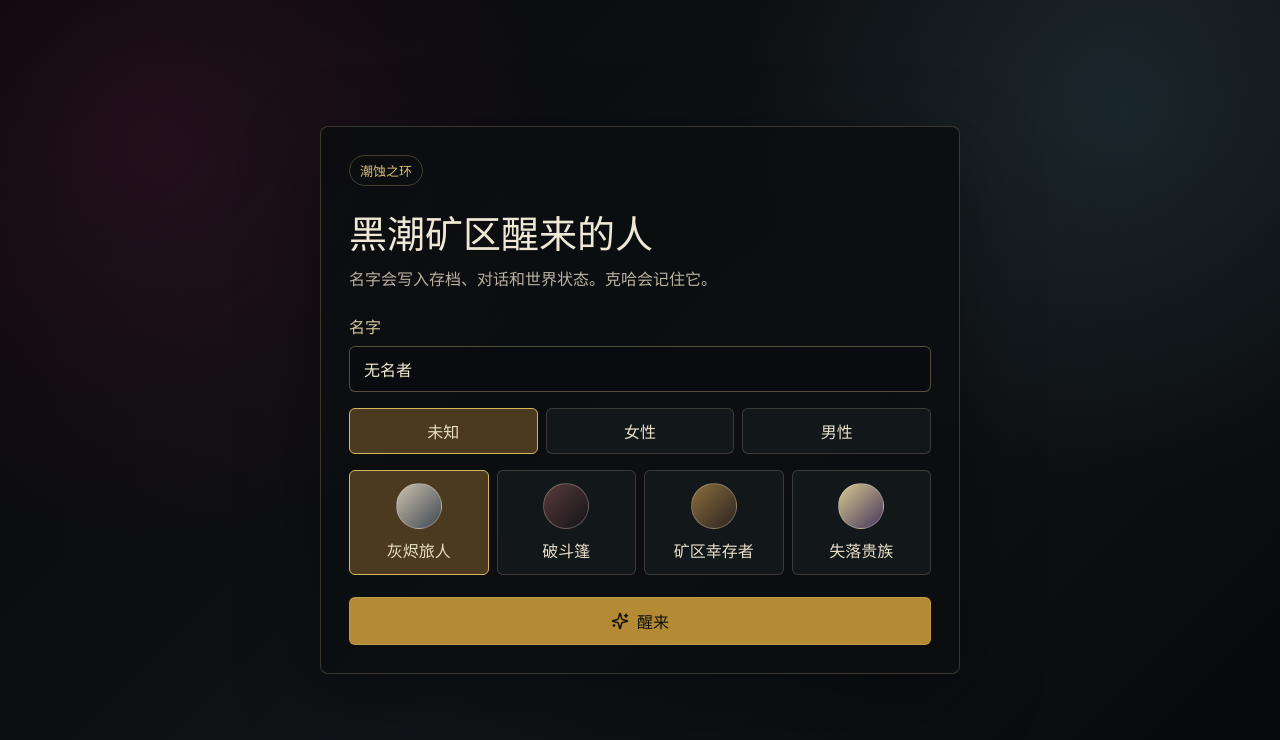
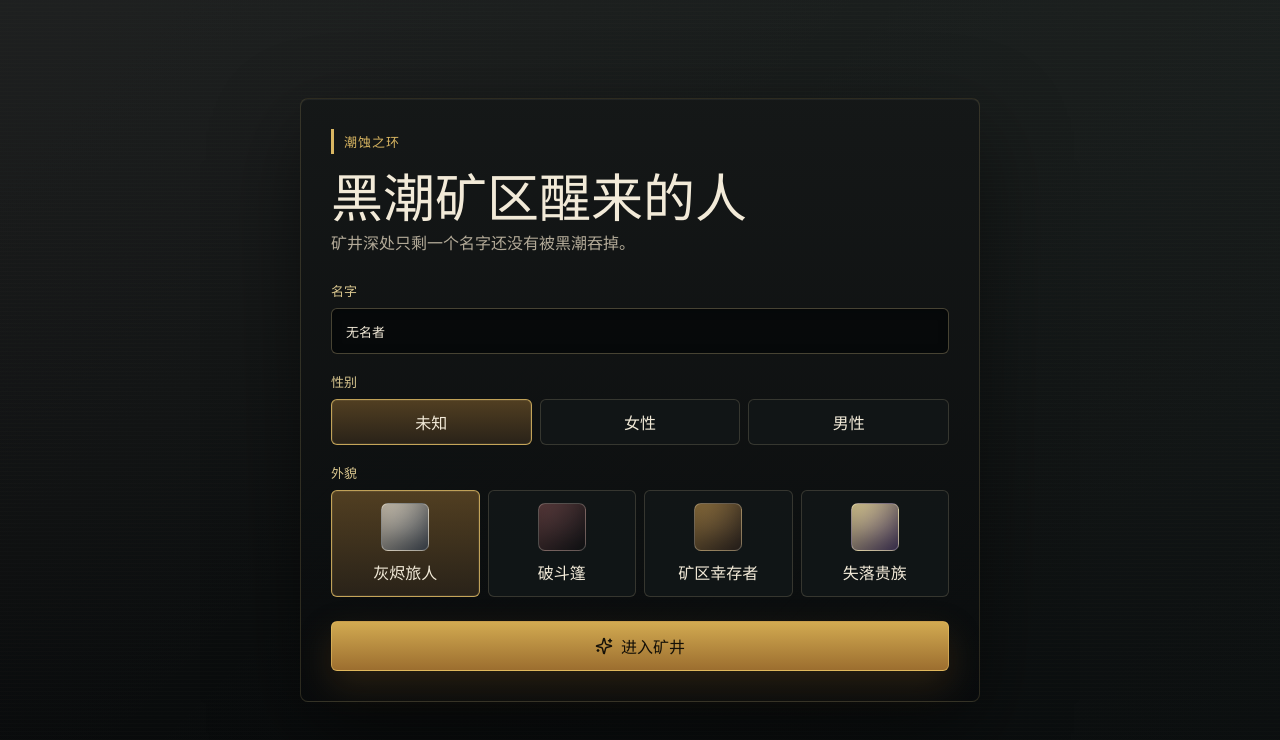
Before and after one commit to hannnnnnnny/RPG-Game, a React (Vite) app: page / in a window 1280 px wide. Shown: the top 740 px of the page. Built offline with nearby package versions, Linux system fonts and the light colour scheme.

Commit message:
Polish prototype UI

```diff
--- a/src/app/App.tsx
+++ b/src/app/App.tsx
@@ -37,13 +37,14 @@ function CharacterCreator() {
       <section className="creation-panel" aria-labelledby="creation-title">
         <div className="brand-mark">潮蚀之环</div>
         <h1 id="creation-title">黑潮矿区醒来的人</h1>
-        <p>名字会写入存档、对话和世界状态。克哈会记住它。</p>
+        <p>矿井深处只剩一个名字还没有被黑潮吞掉。</p>
 
         <label>
           名字
           <input value={name} onChange={(event) => setName(event.target.value)} maxLength={18} />
         </label>
 
+        <div className="field-label">性别</div>
         <div className="segmented" aria-label="性别">
           {[
             ["unknown", "未知"],
@@ -61,6 +62,7 @@ function CharacterCreator() {
           ))}
         </div>
 
+        <div className="field-label">外貌</div>
         <div className="appearance-grid" aria-label="外貌">
           {[
             ["ashen", "灰烬旅人"],
@@ -87,7 +89,7 @@ function CharacterCreator() {
           type="button"
         >
           <Sparkles size={18} />
-          醒来
+          进入矿井
         </button>
       </section>
     </main>
@@ -274,7 +276,7 @@ function CharacterPanel() {
       </dl>
       <button className="quiet-button" onClick={resetRun} type="button">
         <RotateCcw size={15} />
-        重置测试存档
+        重置旅程
       </button>
     </section>
   );
@@ -292,7 +294,7 @@ function InventoryPanel() {
         <h2>背包</h2>
       </div>
       {inventory.length === 0 ? (
-        <p className="muted">击杀感染者或触碰图腾后会出现第一批随机词条装备。</p>
+        <p className="muted">矿袋空着，只剩黑潮和铁锈的气味。</p>
       ) : (
         <div className="item-list">
           {inventory.slice(0, 8).map((item) => (
@@ -325,7 +327,7 @@ function QuestPanel() {
     if (!world.flags.firstDwarfChoice) list.push("处理受伤矮人的命运");
     if (!world.flags.touchedTotemFragment) list.push("触碰图腾残片");
     if (world.flags.touchedTotemFragment && !world.flags.escapedMine) list.push("前往矿井出口");
-    if (world.flags.escapedMine) list.push("等待灰灯镇地图实装");
+    if (world.flags.escapedMine) list.push("灰灯镇的路还在雾里");
     return list;
   }, [world.flags]);
 
--- a/src/game/scenes/MineIntroScene.ts
+++ b/src/game/scenes/MineIntroScene.ts
@@ -152,7 +152,7 @@ export class MineIntroScene extends Phaser.Scene {
 
   private createObjectiveText() {
     this.objectiveText = this.add
-      .text(24, 500, "目标：逃出矿井。E 互动，J 攻击，Space 翻滚。", {
+      .text(24, 500, "目标：沿矿灯残影逃出矿井。", {
         color: "#d9cfb7",
         fontSize: "14px",
         backgroundColor: "#111417cc",
--- a/src/styles.css
+++ b/src/styles.css
@@ -1,8 +1,26 @@
 :root {
-  color: #efe8d7;
-  background: #060708;
+  --bg: #080a0b;
+  --bg-soft: #0d1011;
+  --surface: rgba(16, 19, 20, 0.88);
+  --surface-strong: rgba(22, 25, 25, 0.96);
+  --surface-muted: rgba(26, 30, 30, 0.82);
+  --line: rgba(206, 181, 116, 0.18);
+  --line-strong: rgba(225, 197, 125, 0.36);
+  --text: #f2ead8;
+  --muted: #b3aa98;
+  --dim: #7f786b;
+  --gold: #d9b662;
+  --gold-deep: #8c6530;
+  --blood: #b95b61;
+  --moss: #88a96d;
+  --blue: #7bb0c9;
+  --violet: #8b5a9b;
+  --shadow: rgba(0, 0, 0, 0.46);
+  --radius: 8px;
+  color: var(--text);
+  background: var(--bg);
   font-family:
-    Inter, "Microsoft YaHei", "PingFang SC", "Noto Sans SC", system-ui, -apple-system, BlinkMacSystemFont, sans-serif;
+    "Aptos", "Microsoft YaHei", "PingFang SC", "Noto Sans SC", system-ui, -apple-system, BlinkMacSystemFont, sans-serif;
   font-synthesis: none;
   text-rendering: optimizeLegibility;
   -webkit-font-smoothing: antialiased;
@@ -12,14 +30,38 @@
   box-sizing: border-box;
 }
 
+html {
+  background: var(--bg);
+  scroll-behavior: smooth;
+}
+
 body {
   margin: 0;
   min-width: 320px;
-  min-height: 100vh;
+  min-height: 100dvh;
   background:
-    radial-gradient(circle at 12% 18%, rgba(103, 31, 70, 0.28), transparent 26rem),
-    radial-gradient(circle at 88% 14%, rgba(55, 99, 102, 0.24), transparent 24rem),
-    linear-gradient(135deg, #050607 0%, #111418 55%, #07080a 100%);
+    linear-gradient(180deg, rgba(27, 31, 30, 0.96), rgba(7, 9, 10, 0.98)),
+    repeating-linear-gradient(90deg, rgba(255, 255, 255, 0.018) 0, rgba(255, 255, 255, 0.018) 1px, transparent 1px, transparent 7px);
+  overflow: hidden;
+}
+
+body::before {
+  content: "";
+  position: fixed;
+  inset: 0;
+  pointer-events: none;
+  z-index: 0;
+  opacity: 0.5;
+  background:
+    repeating-linear-gradient(0deg, rgba(220, 202, 150, 0.025) 0, rgba(220, 202, 150, 0.025) 1px, transparent 1px, transparent 4px),
+    linear-gradient(135deg, rgba(114, 48, 73, 0.08), transparent 42%, rgba(69, 102, 96, 0.08));
+  mix-blend-mode: screen;
+}
+
+#root {
+  position: relative;
+  z-index: 1;
+  min-height: 100dvh;
 }
 
 button,
@@ -29,73 +71,112 @@ input {
 
 button {
   cursor: pointer;
+  transition:
+    transform 160ms ease,
+    border-color 160ms ease,
+    background-color 160ms ease,
+    color 160ms ease,
+    box-shadow 160ms ease;
+}
+
+button:hover {
+  border-color: var(--line-strong);
+}
+
+button:active {
+  transform: translateY(1px) scale(0.99);
+}
+
+button:focus-visible,
+input:focus-visible {
+  outline: 2px solid rgba(217, 182, 98, 0.72);
+  outline-offset: 2px;
 }
 
 .creation-screen {
-  min-height: 100vh;
+  min-height: 100dvh;
   display: grid;
   place-items: center;
   padding: 28px;
 }
 
 .creation-panel {
-  width: min(640px, 100%);
-  padding: 28px;
-  border: 1px solid rgba(221, 202, 150, 0.22);
-  border-radius: 8px;
-  background: rgba(12, 14, 17, 0.88);
-  box-shadow: 0 24px 80px rgba(0, 0, 0, 0.36);
+  width: min(680px, 100%);
+  padding: 30px;
+  border: 1px solid var(--line);
+  border-radius: var(--radius);
+  background:
+    linear-gradient(180deg, rgba(21, 24, 24, 0.94), rgba(10, 12, 13, 0.94)),
+    repeating-linear-gradient(135deg, rgba(217, 182, 98, 0.035) 0, rgba(217, 182, 98, 0.035) 1px, transparent 1px, transparent 14px);
+  box-shadow:
+    0 32px 90px var(--shadow),
+    inset 0 1px 0 rgba(255, 255, 255, 0.05);
 }
 
 .brand-mark {
   width: fit-content;
-  color: #d7bd76;
-  border: 1px solid rgba(215, 189, 118, 0.28);
-  border-radius: 999px;
-  padding: 5px 10px;
+  color: var(--gold);
+  border-left: 3px solid var(--gold);
+  padding: 3px 0 3px 10px;
   margin-bottom: 18px;
   font-size: 13px;
+  font-weight: 700;
+  letter-spacing: 0.08em;
 }
 
 .creation-panel h1 {
   margin: 0 0 8px;
   font-family: Georgia, "Times New Roman", serif;
-  font-size: 38px;
+  font-size: clamp(34px, 6vw, 52px);
+  line-height: 0.96;
   font-weight: 600;
+  text-wrap: balance;
 }
 
 .creation-panel p {
-  color: #b9b1a2;
-  margin: 0 0 22px;
-  line-height: 1.6;
+  max-width: 38rem;
+  color: var(--muted);
+  margin: 0 0 24px;
+  line-height: 1.7;
+  text-wrap: pretty;
 }
 
-.creation-panel label {
+.creation-panel label,
+.field-label {
   display: grid;
   gap: 8px;
-  color: #d7c99f;
+  color: #d9c68f;
+  font-size: 13px;
+  font-weight: 700;
+}
+
+.field-label {
+  margin-top: 18px;
 }
 
 .creation-panel input {
   width: 100%;
-  border: 1px solid rgba(220, 202, 150, 0.35);
-  background: #090b0e;
-  color: #f4ead1;
+  border: 1px solid rgba(220, 202, 150, 0.3);
+  background: rgba(7, 9, 10, 0.94);
+  color: var(--text);
   border-radius: 6px;
-  padding: 12px 14px;
+  padding: 13px 14px;
   outline: none;
+  box-shadow: inset 0 1px 10px rgba(0, 0, 0, 0.25);
 }
 
 .creation-panel input:focus {
-  border-color: #d9bd72;
-  box-shadow: 0 0 0 3px rgba(217, 189, 114, 0.12);
+  border-color: var(--gold);
+  box-shadow:
+    0 0 0 3px rgba(217, 182, 98, 0.11),
+    inset 0 1px 10px rgba(0, 0, 0, 0.25);
 }
 
 .segmented,
 .appearance-grid {
   display: grid;
   gap: 8px;
-  margin-top: 16px;
+  margin-top: 8px;
 }
 
 .segmented {
@@ -112,15 +193,22 @@ button {
 .quiet-button,
 .item-row,
 .choice-list button {
-  border: 1px solid rgba(225, 211, 168, 0.2);
-  background: rgba(20, 24, 28, 0.92);
-  color: #e9dfc9;
+  border: 1px solid rgba(225, 211, 168, 0.18);
+  background: rgba(18, 22, 23, 0.92);
+  color: var(--text);
   border-radius: 6px;
 }
 
 .segmented button,
 .appearance-grid button {
   min-height: 46px;
+}
+
+.segmented button:hover,
+.appearance-grid button:hover,
+.quiet-button:hover,
+.choice-list button:hover {
+  background: rgba(36, 41, 40, 0.96);
 }
 
 .appearance-grid button {
@@ -131,16 +219,19 @@ button {
 }
 
 .selected {
-  border-color: #d6b65b !important;
-  background: rgba(79, 61, 33, 0.95) !important;
+  border-color: rgba(217, 182, 98, 0.86) !important;
+  background:
+    linear-gradient(180deg, rgba(83, 64, 34, 0.98), rgba(42, 35, 25, 0.98)) !important;
+  box-shadow: inset 0 0 0 1px rgba(255, 232, 171, 0.08);
 }
 
 .portrait {
-  width: 46px;
-  height: 46px;
-  border-radius: 50%;
-  border: 1px solid rgba(239, 232, 215, 0.28);
+  width: 48px;
+  height: 48px;
+  border-radius: 7px;
+  border: 1px solid rgba(239, 232, 215, 0.24);
   display: block;
+  box-shadow: inset 0 -12px 20px rgba(0, 0, 0, 0.24);
 }
 
 .portrait.ashen {
@@ -161,15 +252,22 @@ button {
 
 .primary-action {
   width: 100%;
-  margin-top: 22px;
-  min-height: 48px;
+  margin-top: 24px;
+  min-height: 50px;
   display: inline-flex;
   justify-content: center;
   align-items: center;
   gap: 8px;
-  background: #b48a35;
-  color: #12100b;
-  font-weight: 700;
+  border-color: rgba(236, 197, 103, 0.54);
+  background: linear-gradient(180deg, #d2aa51, #9c6e2f);
+  color: #141008;
+  font-weight: 800;
+  box-shadow: 0 14px 34px rgba(122, 83, 29, 0.28);
+}
+
+.primary-action:hover {
+  background: linear-gradient(180deg, #e3bd62, #a87934);
+  box-shadow: 0 18px 40px rgba(122, 83, 29, 0.34);
 }
 
 .primary-action:disabled {
@@ -178,9 +276,9 @@ button {
 }
 
 .game-shell {
-  height: 100vh;
+  height: 100dvh;
   display: grid;
-  grid-template-columns: minmax(0, 1fr) 380px;
+  grid-template-columns: minmax(0, 1fr) clamp(340px, 24vw, 410px);
   gap: 12px;
   padding: 12px;
 }
@@ -189,9 +287,23 @@ button {
   position: relative;
   min-width: 0;
   overflow: hidden;
-  border: 1px solid rgba(198, 179, 122, 0.18);
-  border-radius: 8px;
-  background: #050607;
+  border: 1px solid rgba(206, 181, 116, 0.16);
+  border-radius: var(--radius);
+  background: #060809;
+  box-shadow:
+    inset 0 0 0 1px rgba(255, 255, 255, 0.018),
+    0 18px 60px rgba(0, 0, 0, 0.34);
+}
+
+.play-area::after {
+  content: "";
+  position: absolute;
+  inset: 0;
+  pointer-events: none;
+  z-index: 4;
+  background:
+    linear-gradient(90deg, rgba(0, 0, 0, 0.28), transparent 16%, transparent 72%, rgba(0, 0, 0, 0.18)),
+    linear-gradient(180deg, rgba(0, 0, 0, 0.1), transparent 35%, rgba(0, 0, 0, 0.2));
 }
 
 .game-canvas {
@@ -206,7 +318,7 @@ button {
   inset: 0;
   display: grid;
   place-items: center;
-  color: #cdbb84;
+  color: var(--gold);
   background: #060708;
 }
 
@@ -221,13 +333,20 @@ button {
   display: grid;
   align-content: start;
   gap: 12px;
+  padding-right: 2px;
+  scrollbar-color: rgba(217, 182, 98, 0.35) transparent;
 }
 
 .panel-section {
-  border: 1px solid rgba(198, 179, 122, 0.18);
-  border-radius: 8px;
-  background: rgba(13, 16, 19, 0.92);
+  border: 1px solid var(--line);
+  border-radius: var(--radius);
+  background:
+    linear-gradient(180deg, rgba(17, 20, 21, 0.94), rgba(10, 12, 13, 0.94)),
+    repeating-linear-gradient(135deg, rgba(217, 182, 98, 0.025) 0, rgba(217, 182, 98, 0.025) 1px, transparent 1px, transparent 18px);
   padding: 14px;
+  box-shadow:
+    inset 0 1px 0 rgba(255, 255, 255, 0.035),
+    0 12px 34px rgba(0, 0, 0, 0.18);
 }
 
 .section-title {
@@ -235,12 +354,13 @@ button {
   align-items: center;
   gap: 8px;
   margin-bottom: 12px;
-  color: #d7bd76;
+  color: var(--gold);
 }
 
 .section-title h2 {
   font-size: 16px;
   margin: 0;
+  font-weight: 800;
 }
 
 .stat-grid {
@@ -252,18 +372,20 @@ button {
 
 .stat-grid div {
   border-radius: 6px;
-  background: #171b20;
+  background: rgba(27, 31, 32, 0.86);
   padding: 9px;
+  border: 1px solid rgba(255, 255, 255, 0.03);
 }
 
 .stat-grid dt {
-  color: #978f7f;
+  color: var(--dim);
   font-size: 12px;
 }
 
 .stat-grid dd {
   margin: 2px 0 0;
-  font-weight: 700;
+  font-weight: 800;
+  font-variant-numeric: tabular-nums;
 }
 
 .quiet-button {
@@ -274,11 +396,12 @@ button {
   align-items: center;
   justify-content: center;
   gap: 7px;
+  color: #e7dac0;
 }
 
 .hud {
   position: absolute;
-  z-index: 5;
+  z-index: 6;
   top: 14px;
   left: 14px;
   display: flex;
@@ -289,16 +412,19 @@ button {
 
 .meter,
 .hud-pill {
-  min-height: 34px;
-  border: 1px solid rgba(231, 214, 165, 0.2);
-  border-radius: 6px;
-  background: rgba(8, 10, 12, 0.78);
-  color: #f0e6cf;
-  backdrop-filter: blur(8px);
+  min-height: 36px;
+  border: 1px solid rgba(231, 214, 165, 0.18);
+  border-radius: 7px;
+  background: rgba(8, 10, 11, 0.76);
+  color: var(--text);
+  backdrop-filter: blur(12px);
+  box-shadow:
+    inset 0 1px 0 rgba(255, 255, 255, 0.04),
+    0 10px 30px rgba(0, 0, 0, 0.18);
 }
 
 .meter {
-  width: 148px;
+  width: 144px;
   padding: 6px 8px;
 }
 
@@ -311,20 +437,21 @@ button {
 
 .meter span {
   font-size: 12px;
-  color: #cfc2a6;
+  color: #d4c8ad;
 }
 
 .meter b {
   display: block;
   margin-top: 2px;
   font-size: 11px;
-  color: #a99f8e;
+  color: #b4aa98;
+  font-variant-numeric: tabular-nums;
 }
 
 .meter-track {
-  height: 6px;
+  height: 5px;
   border-radius: 999px;
-  background: #25282c;
+  background: rgba(51, 55, 56, 0.86);
   overflow: hidden;
   margin-top: 5px;
 }
@@ -335,20 +462,22 @@ button {
 }
 
 .meter-fill.red {
-  background: #b44f55;
+  background: linear-gradient(90deg, #8e3e45, var(--blood));
 }
 
 .meter-fill.green {
-  background: #7fa45e;
+  background: linear-gradient(90deg, #657c50, var(--moss));
 }
 
 .meter-fill.blue {
-  background: #5e92af;
+  background: linear-gradient(90deg, #4f7f96, var(--blue));
 }
 
 .hud-pill {
   padding: 0 10px;
   font-size: 13px;
+  font-weight: 700;
+  font-variant-numeric: tabular-nums;
 }
 
 .dialogue-panel,
@@ -357,11 +486,15 @@ button {
   z-index: 8;
   left: 18px;
   right: 18px;
-  border: 1px solid rgba(217, 189, 114, 0.26);
-  border-radius: 8px;
-  background: rgba(9, 11, 13, 0.9);
-  box-shadow: 0 20px 60px rgba(0, 0, 0, 0.28);
-  backdrop-filter: blur(10px);
+  border: 1px solid rgba(217, 182, 98, 0.24);
+  border-radius: var(--radius);
+  background:
+    linear-gradient(180deg, rgba(12, 14, 15, 0.92), rgba(6, 8, 9, 0.94)),
+    repeating-linear-gradient(90deg, rgba(217, 182, 98, 0.025) 0, rgba(217, 182, 98, 0.025) 1px, transparent 1px, transparent 12px);
+  box-shadow:
+    0 22px 70px rgba(0, 0, 0, 0.42),
+    inset 0 1px 0 rgba(255, 255, 255, 0.04);
+  backdrop-filter: blur(12px);
 }
 
 .dialogue-panel {
@@ -373,29 +506,31 @@ button {
 }
 
 .dialogue-panel.whisper {
-  border-color: rgba(166, 92, 185, 0.42);
+  border-color: rgba(144, 80, 163, 0.46);
 }
 
 .dialogue-panel.warning {
-  border-color: rgba(185, 72, 58, 0.42);
+  border-color: rgba(185, 72, 58, 0.48);
 }
 
 .dialogue-panel strong {
-  color: #d7bd76;
+  color: var(--gold);
 }
 
 .dialogue-panel p {
   margin: 6px 0 0;
-  color: #efe5cf;
-  line-height: 1.6;
+  max-width: 68rem;
+  color: var(--text);
+  line-height: 1.65;
+  text-wrap: pretty;
 }
 
 .dialogue-panel button {
   width: 32px;
   height: 32px;
-  border: 1px solid rgba(255, 255, 255, 0.18);
+  border: 1px solid rgba(255, 255, 255, 0.16);
   border-radius: 50%;
-  background: #161a1f;
+  background: rgba(24, 28, 29, 0.92);
   color: #e8dcc2;
   flex: 0 0 auto;
 }
@@ -411,10 +546,12 @@ button {
 .choice-panel h2 {
   margin: 0 0 8px;
   font-family: Georgia, "Times New Roman", serif;
+  font-size: 28px;
 }
 
 .choice-panel p {
   color: #cfc4ad;
+  line-height: 1.65;
 }
 
 .choice-list {
@@ -427,6 +564,10 @@ button {
   padding: 12px;
 }
 
+.choice-list button:hover {
+  transform: translateX(2px);
+}
+
 .choice-list strong,
 .choice-list span {
   display: block;
@@ -436,16 +577,17 @@ button {
   margin-top: 4px;
   color: #aaa08f;
   font-size: 13px;
+  line-height: 1.45;
 }
 
 .inventory-section {
-  max-height: 340px;
+  max-height: 350px;
   overflow: auto;
 }
 
 .muted {
-  color: #9e9585;
-  line-height: 1.6;
+  color: var(--muted);
+  line-height: 1.65;
 }
 
 .item-list {
@@ -455,11 +597,19 @@ button {
 
 .item-row {
   width: 100%;
+  min-height: 58px;
   text-align: left;
   display: flex;
   justify-content: space-between;
+  align-items: center;
   gap: 10px;
   padding: 10px;
+  background: rgba(16, 20, 22, 0.92);
+}
+
+.item-row:hover {
+  background: rgba(28, 33, 34, 0.96);
+  transform: translateX(2px);
 }
 
 .item-row strong,
@@ -467,43 +617,65 @@ button {
   display: block;
 }
 
+.item-row strong {
+  color: #f3e4bd;
+}
+
 .item-row small,
 .item-row em {
-  color: #9f9686;
+  color: #a9a08f;
   font-style: normal;
   font-size: 12px;
 }
 
+.item-row em {
+  max-width: 42%;
+  text-align: right;
+}
+
 .item-row.rare {
-  border-color: rgba(115, 154, 214, 0.6);
+  border-color: rgba(115, 154, 214, 0.68);
+  box-shadow: inset 3px 0 0 rgba(115, 154, 214, 0.72);
 }
 
 .item-row.corrupted {
-  border-color: rgba(167, 80, 180, 0.6);
+  border-color: rgba(155, 86, 166, 0.72);
+  box-shadow: inset 3px 0 0 rgba(155, 86, 166, 0.72);
 }
 
 .item-row.relic,
 .item-row.mythic {
-  border-color: rgba(218, 169, 73, 0.72);
+  border-color: rgba(218, 169, 73, 0.76);
+  box-shadow: inset 3px 0 0 rgba(218, 169, 73, 0.78);
 }
 
 .quest-list,
 .log-section ol {
   margin: 0;
   padding-left: 20px;
-  color: #d4cab8;
-  line-height: 1.7;
+  color: #d8cdb9;
+  line-height: 1.75;
 }
 
-@media (max-width: 980px) {
+.log-section li::marker,
+.quest-list li::marker {
+  color: var(--gold);
+}
+
+@media (max-width: 1100px) {
   .game-shell {
     height: auto;
-    min-height: 100vh;
+    min-height: 100dvh;
     grid-template-columns: 1fr;
+    overflow: auto;
+  }
+
+  body {
+    overflow: auto;
   }
 
   .play-area {
-    min-height: 62vh;
+    min-height: 64dvh;
   }
 
   .side-panel {
@@ -514,3 +686,28 @@ button {
     grid-template-columns: repeat(2, 1fr);
   }
 }
+
+@media (max-width: 640px) {
+  .creation-panel {
+    padding: 22px;
+  }
+
+  .segmented {
+    grid-template-columns: 1fr;
+  }
+
+  .hud {
+    top: 10px;
+    left: 10px;
+  }
+
+  .meter {
+    width: 132px;
+  }
+
+  .dialogue-panel {
+    left: 10px;
+    right: 10px;
+    bottom: 10px;
+  }
+}
```
Also changed, not shown: 1 other file (tests, documents, lock files or other folders).
